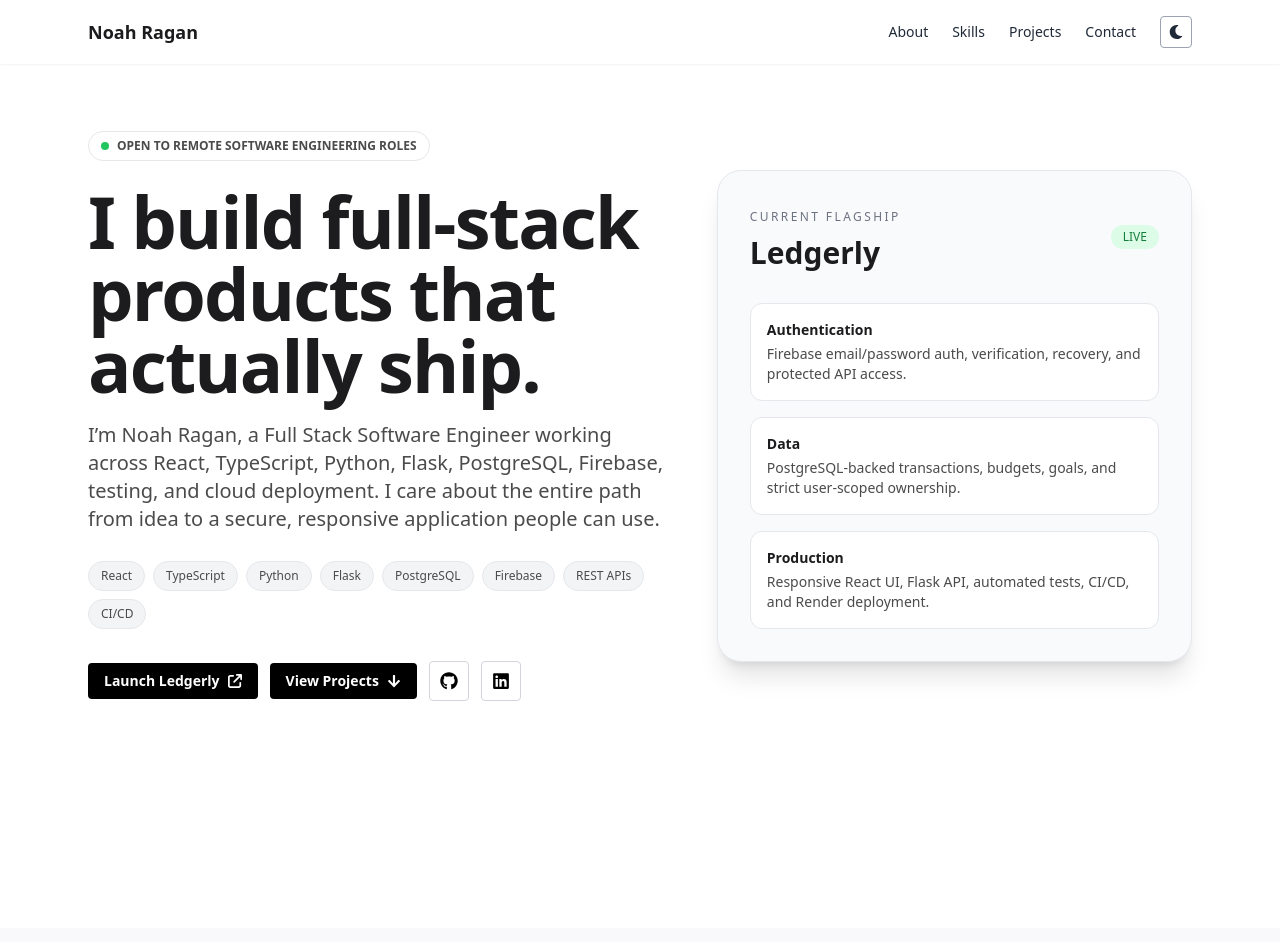
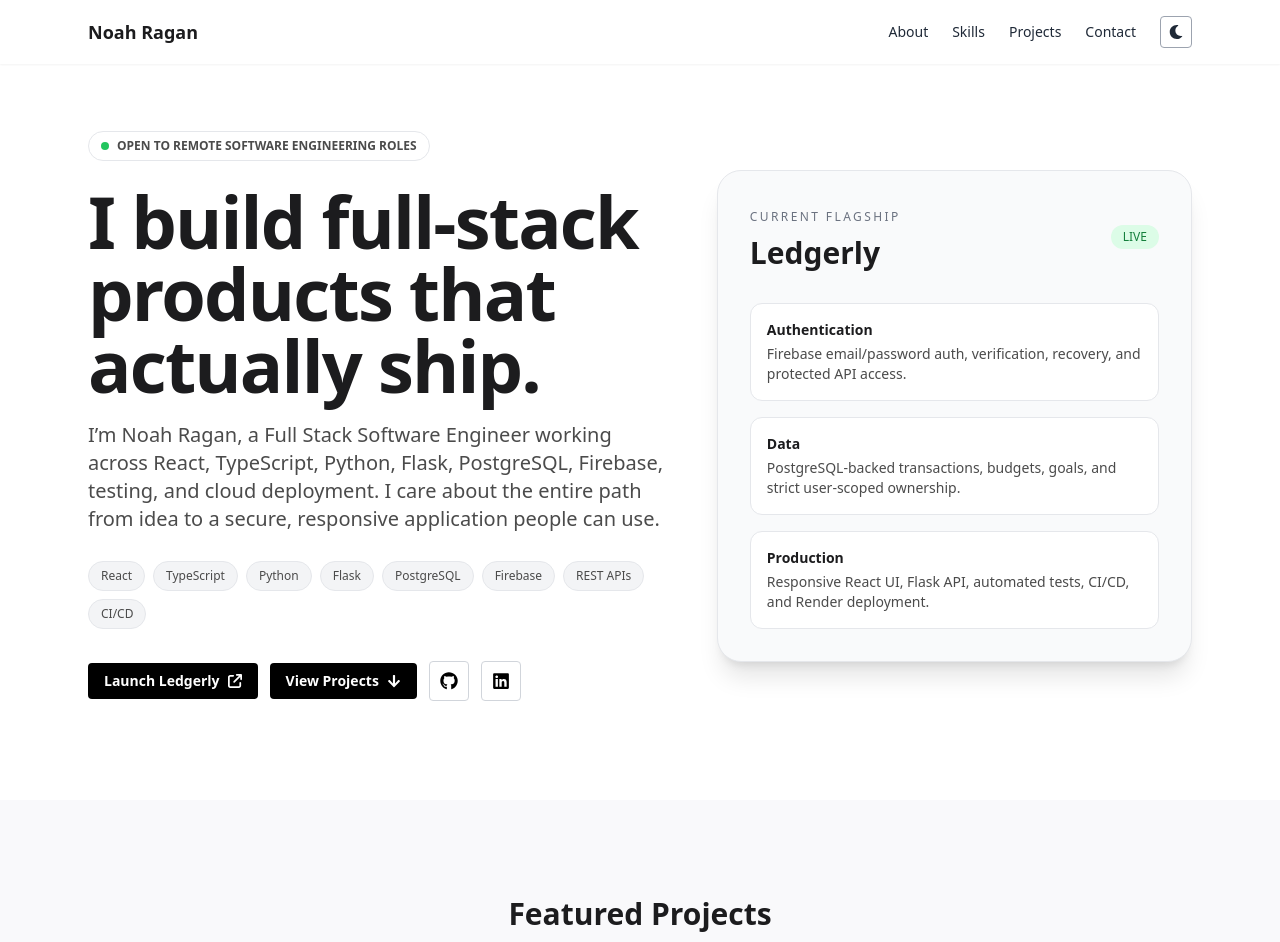
Before and after one commit to MotherTheresa64/portfolio-website, a React (Vite) app: page / in a window 1280 px wide. Shown: the top 942 px of the page. Built offline with nearby package versions, Linux system fonts and the light colour scheme.

Commit message:
redesign: prioritize shipped work in page flow

```diff
--- a/src/App.tsx
+++ b/src/App.tsx
@@ -1,25 +1,22 @@
 import Navbar from "./components/Navbar";
 import Hero from "./components/Hero";
+import Projects from "./components/Projects";
 import About from "./components/About";
 import Skills from "./components/Skills";
-import Projects from "./components/Projects";
 import Contact from "./components/Contact";
 import Footer from "./components/Footer";
 
 function App() {
   return (
     <div className="font-sans bg-white dark:bg-dark text-textMain dark:text-white">
-      {/* Navbar is fixed/sticky in its own component */}
       <Navbar />
-
-      <main className="flex flex-col gap-24 md:gap-32">
+      <main>
         <Hero />
+        <Projects />
         <About />
         <Skills />
-        <Projects />
         <Contact />
       </main>
-
       <Footer />
     </div>
   );
```
